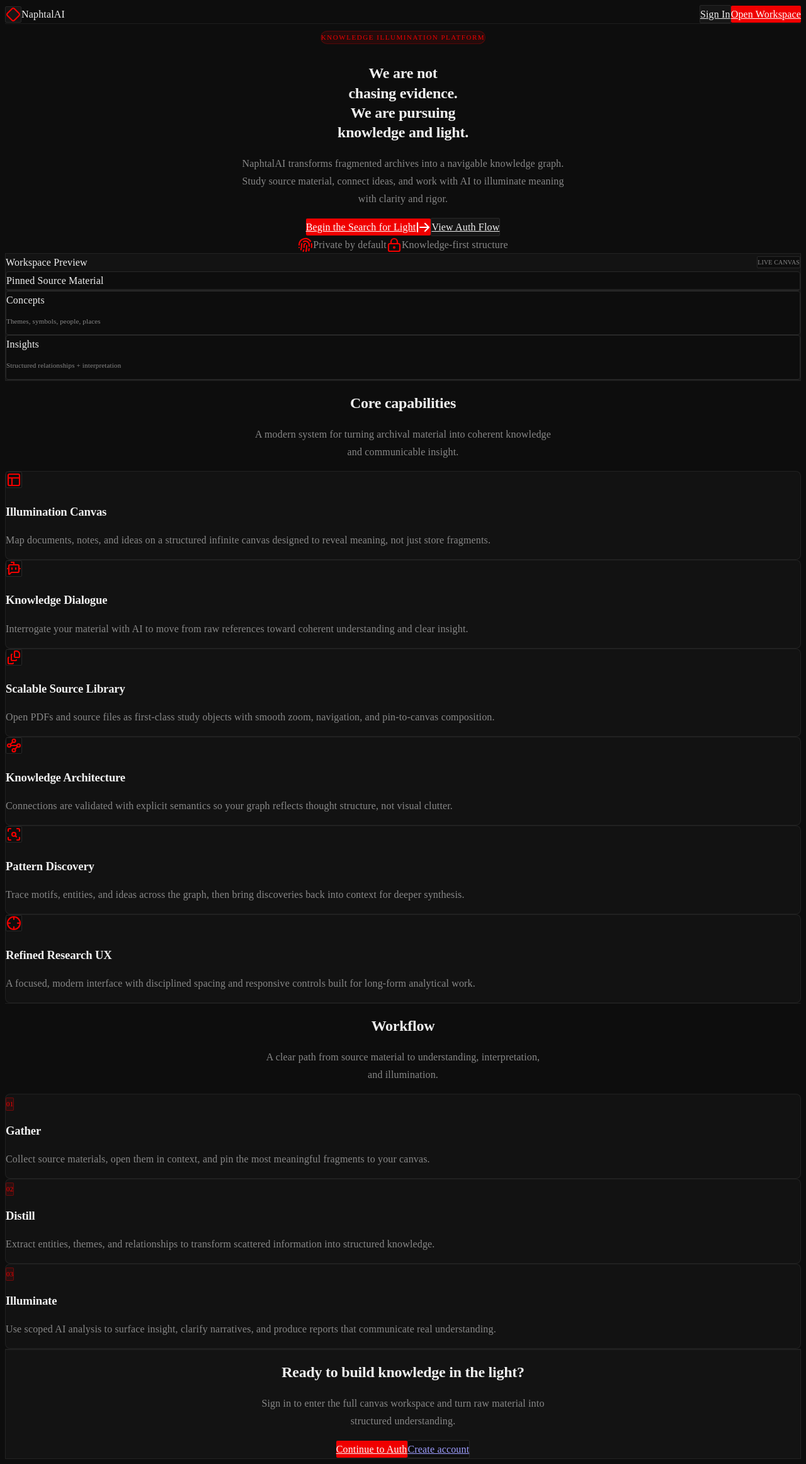
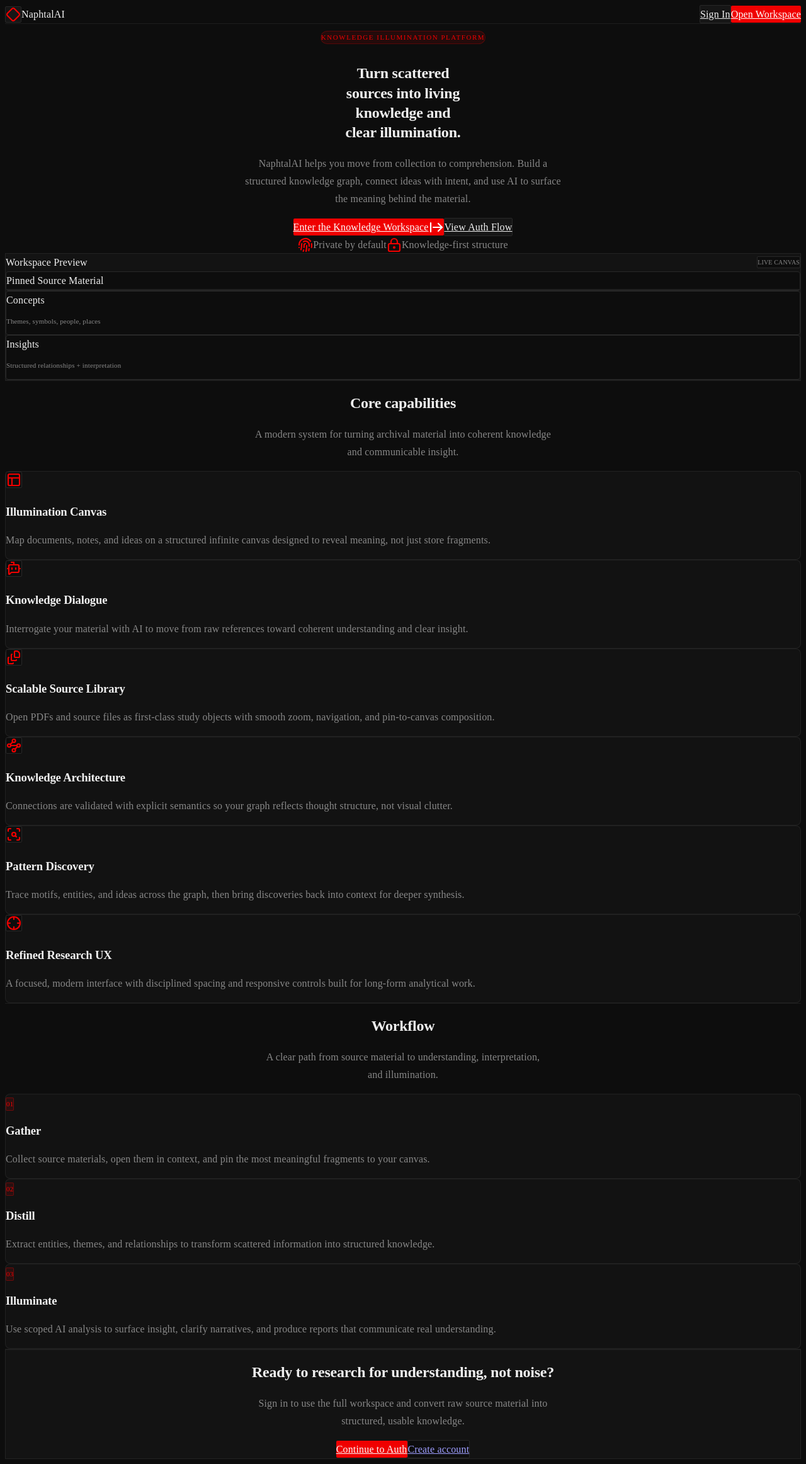
Before and after one commit to seancope357/NaphtalAI, a Next.js app: page /landing in a window 1280 px wide. Shown: the whole page at 63% size. Built offline with nearby package versions, Linux system fonts and the light colour scheme.

Commit message:
Refine landing voice away from literal phrasing

```diff
--- a/src/components/landing/LandingExperience.tsx
+++ b/src/components/landing/LandingExperience.tsx
@@ -106,12 +106,12 @@
           </p>
 
           <h1 className="mx-auto mt-5 max-w-[18ch] text-4xl font-semibold leading-tight tracking-tight text-balance md:text-6xl">
-            We are not chasing evidence. We are pursuing knowledge and light.
+            Turn scattered sources into living knowledge and clear illumination.
           </h1>
 
           <p className="mx-auto mt-5 max-w-[65ch] text-sm text-muted-foreground md:text-base">
-            NaphtalAI transforms fragmented archives into a navigable knowledge graph. Study source
-            material, connect ideas, and work with AI to illuminate meaning with clarity and rigor.
+            NaphtalAI helps you move from collection to comprehension. Build a structured knowledge
+            graph, connect ideas with intent, and use AI to surface the meaning behind the material.
           </p>
 
           <div className="mt-8 flex flex-wrap items-center justify-center gap-3">
@@ -119,7 +119,7 @@
               href="/login?next=/canvas"
               className="inline-flex h-10 items-center gap-2 rounded-md bg-primary px-4 text-sm font-semibold text-primary-foreground transition hover:brightness-110"
             >
-              Begin the Search for Light
+              Enter the Knowledge Workspace
               <ArrowRightFromLine className="h-4 w-4" strokeWidth={2.2} />
             </Link>
             <Link
@@ -217,9 +217,9 @@
         <div className="mx-auto mt-14 h-px w-full max-w-6xl bg-border/60" />
 
         <section className="mx-auto mt-14 max-w-4xl rounded-2xl border border-border/70 bg-card/70 p-6 text-center shadow-xl md:p-8">
-          <h2 className="text-2xl font-semibold tracking-tight md:text-3xl">Ready to build knowledge in the light?</h2>
+          <h2 className="text-2xl font-semibold tracking-tight md:text-3xl">Ready to research for understanding, not noise?</h2>
           <p className="mx-auto mt-3 max-w-[58ch] text-sm text-muted-foreground md:text-base">
-            Sign in to enter the full canvas workspace and turn raw material into structured understanding.
+            Sign in to use the full workspace and convert raw source material into structured, usable knowledge.
           </p>
           <div className="mt-6 flex flex-wrap items-center justify-center gap-3">
             <Link
```
